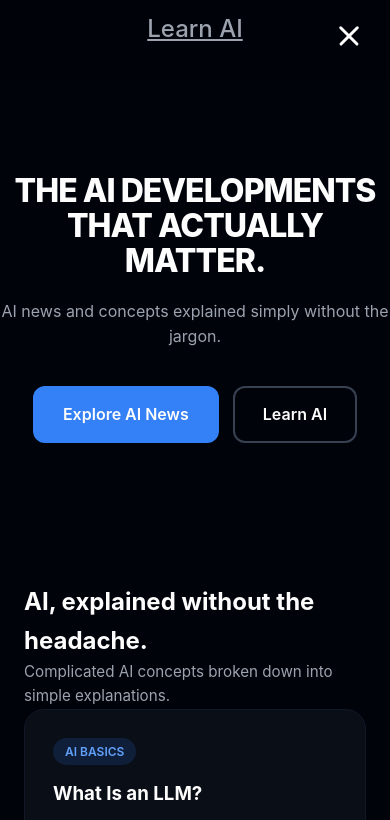
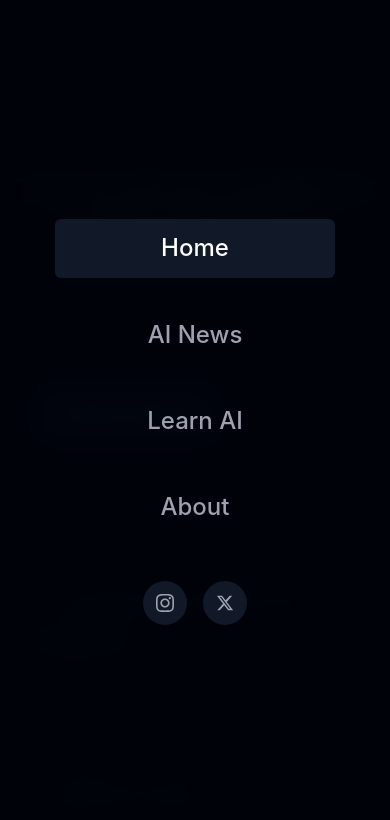
Before and after one commit to axinity-systems/overviewbrief, a plain HTML site: page public/index.html in a window 390 px wide. Both pictures are taken after a click on the button "Toggle navigation menu". Shown: the top 820 px of the page. Drawn offline with Linux system fonts and the light colour scheme.

Commit message:
fixed menu of index.html

```diff
--- a/public/index.html
+++ b/public/index.html
@@ -37,9 +37,9 @@
     </script>
 
     <style>
-        /* ======================================================================
-           CRITICAL FIX - Paste this into your style.css (replace the old mobile rules)
-           ====================================================================== */
+        /* ================================
+           RESET & BASE
+        ================================ */
         :root {
             --color-bg: #01030A;
             --color-text: #FDFDFD;
@@ -74,6 +74,7 @@
         }
         body.nav-open {
             overflow: hidden;
+            /* Locks background scroll */;
         }
 
         .container {
@@ -82,7 +83,9 @@
             padding: 0 24px;
         }
 
-        /* --- Header & Nav --- */
+        /* ================================
+           HEADER & DESKTOP NAV
+        ================================ */
         .site-header {
             position: sticky;
             top: 0;
@@ -105,7 +108,9 @@
             height: 32px;
             width: auto;
         }
-        .nav-list {
+
+        /* Desktop links */
+        .nav-list-desktop {
             display: flex;
             list-style: none;
             gap: 4px;
@@ -119,6 +124,7 @@
             font-weight: 500;
             transition: color 0.2s, background-color 0.2s;
             white-space: nowrap;
+            text-decoration: none;
         }
         .nav-link:hover,
         .nav-link.active {
@@ -151,7 +157,9 @@
             height: 18px;
         }
 
-        /* --- Mobile Toggle (Hamburger) --- */
+        /* ================================
+           MOBILE TOGGLE (Hamburger)
+        ================================ */
         .mobile-nav-toggle {
             display: none;
             flex-direction: column;
@@ -161,7 +169,7 @@
             cursor: pointer;
             padding: 10px 8px;
             z-index: 1000;
-            /* Keeps the button above the overlay */
+            /* Stays above the overlay */
             touch-action: manipulation;
             -webkit-tap-highlight-color: transparent;
         }
@@ -185,17 +193,10 @@
             transform: translateY(-7.5px) rotate(-45deg);
         }
 
-        /* --- Mobile Overlay (The actual menu) --- */
-        @media (max-width: 820px) {
-            .mobile-nav-toggle {
-                display: flex;
-            }
-            /* Hide desktop social on mobile */
-            .social-links {
-                display: none;
-            }
-
-            .nav-list {
+        /* ================================
+           MOBILE OVERLAY (Now outside the header!)
+        ================================ */
+        .mobile-overlay {
             position: fixed;
             top: 0;
             left: 0;
@@ -204,42 +205,50 @@
             background-color: rgba(1, 3, 10, 0.98);
             backdrop-filter: blur(16px);
             -webkit-backdrop-filter: blur(16px);
+            display: flex;
             flex-direction: column;
             justify-content: center;
             align-items: center;
             gap: 28px;
-                padding: 40px 24px;
             z-index: 999;
-                /* Below the toggle button */
+            /* Below the toggle button, above everything else */
             transform: translateX(100%);
             transition: transform 0.35s cubic-bezier(0.4, 0, 0.2, 1);
             pointer-events: none;
             /* Prevents clicks when hidden */
             overflow-y: auto;
+            padding: 40px 24px;
         }
-            .nav-list.is-open {
+        .mobile-overlay.is-open {
             transform: translateX(0);
             pointer-events: auto;
-                /* Allows clicks when visible */;
         }
-            .nav-link {
+
+        .mobile-overlay .nav-link {
             font-size: 1.5rem;
             padding: 10px 24px;
             white-space: normal;
             text-align: center;
             width: 100%;
             max-width: 280px;
+            color: var(--color-gray-400);
+            text-decoration: none;
+            border-radius: var(--radius-sm);
+            transition: color 0.2s, background-color 0.2s;
+        }
+        .mobile-overlay .nav-link:hover,
+        .mobile-overlay .nav-link.active {
+            color: var(--color-text);
+            background-color: var(--color-gray-800);
         }
 
-            /* Mobile social row inside the overlay */
-            .nav-list .mobile-social-row {
+        .mobile-overlay .mobile-social-row {
             display: flex;
             gap: 16px;
             margin-top: 16px;
             justify-content: center;
-                list-style: none;
         }
-            .nav-list .mobile-social-row .social-link {
+        .mobile-overlay .mobile-social-row .social-link {
             width: 44px;
             height: 44px;
             background-color: var(--color-gray-800);
@@ -249,13 +258,27 @@
             align-items: center;
             justify-content: center;
         }
-            .nav-list .mobile-social-row .social-link:hover {
+        .mobile-overlay .mobile-social-row .social-link:hover {
             background-color: var(--color-gray-700);
             color: var(--color-text);
         }
+
+        /* Hide desktop nav & social on mobile */
+        @media (max-width: 820px) {
+            .mobile-nav-toggle {
+                display: flex;
+            }
+            .nav-list-desktop {
+                display: none;
+            }
+            .social-links {
+                display: none;
+            }
         }
 
-        /* --- Rest of your UI (Hero, Cards, etc) --- */
+        /* ================================
+           REST OF YOUR UI (Hero, Cards, etc)
+        ================================ */
         .hero {
             padding: 100px 0 80px;
             text-align: center;
@@ -453,6 +476,7 @@
         .footer-column a {
             color: var(--color-gray-500);
             font-size: 0.9rem;
+            text-decoration: none;
         }
         .footer-column a:hover {
             color: var(--color-text);
@@ -511,6 +535,9 @@
 <body>
     <a href="#main-content" class="skip-link">Skip to main content</a>
 
+    <!-- ============================================================
+    HEADER (Sticky)
+    ============================================================ -->
     <header class="site-header">
         <nav class="primary-nav" aria-label="Primary navigation">
             <div class="nav-container">
@@ -519,29 +546,19 @@
                     <img src="images/logo.png" alt="OverviewBrief Logo" class="logo" width="180" height="36" />
                 </a>
 
-                <!-- MOBILE TOGGLE BUTTON (Highest Z-Index) -->
-                <button class="mobile-nav-toggle" aria-expanded="false" aria-controls="primary-nav-list" aria-label="Toggle navigation menu">
+                <!-- MOBILE TOGGLE BUTTON -->
+                <button class="mobile-nav-toggle" aria-expanded="false" aria-controls="mobile-overlay" aria-label="Toggle navigation menu">
                     <span class="hamburger-line"></span>
                     <span class="hamburger-line"></span>
                     <span class="hamburger-line"></span>
                 </button>
 
-                <!-- MAIN NAV LIST (Overlay) -->
-                <ul id="primary-nav-list" class="nav-list">
+                <!-- DESKTOP NAV LIST -->
+                <ul class="nav-list-desktop">
                     <li><a href="index.html" class="nav-link active">Home</a></li>
                     <li><a href="news.html" class="nav-link">AI News</a></li>
                     <li><a href="learn.html" class="nav-link">Learn AI</a></li>
                     <li><a href="about.html" class="nav-link">About</a></li>
-
-                    <!-- Mobile Social Row -->
-                    <li class="mobile-social-row">
-                        <a href="https://www.instagram.com/overviewbrief.ai/" class="social-link" target="_blank" rel="noopener noreferrer" aria-label="OverviewBrief on Instagram">
-                            <svg class="social-icon" viewBox="0 0 24 24" width="20" height="20" fill="currentColor"><path d="M12 2.163c3.204 0 3.584.012 4.85.07 3.252.148 4.771 1.691 4.919 4.919.058 1.265.069 1.645.069 4.849 0 3.205-.012 3.584-.069 4.849-.149 3.225-1.664 4.771-4.919 4.919-1.266.058-1.644.07-4.85.07-3.204 0-3.584-.012-4.849-.07-3.26-.149-4.771-1.699-4.919-4.92-.058-1.265-.07-1.644-.07-4.849 0-3.204.013-3.583.07-4.849.149-3.227 1.664-4.771 4.919-4.919 1.266-.057 1.645-.069 4.849-.069zm0-2.163c-3.259 0-3.667.014-4.947.072-4.358.2-6.78 2.618-6.98 6.98-.059 1.281-.073 1.689-.073 4.948 0 3.259.014 3.668.072 4.948.2 4.358 2.618 6.78 6.98 6.98 1.281.058 1.689.072 4.948.072 3.259 0 3.668-.014 4.948-.072 4.354-.2 6.782-2.618 6.979-6.98.059-1.28.073-1.689.073-4.948 0-3.259-.014-3.667-.072-4.947-.196-4.354-2.617-6.78-6.979-6.98-1.281-.059-1.69-.073-4.949-.073zm0 5.838c-3.403 0-6.162 2.759-6.162 6.162s2.759 6.163 6.162 6.163 6.162-2.759 6.162-6.163c0-3.403-2.759-6.162-6.162-6.162zm0 10.162c-2.209 0-4-1.79-4-4 0-2.209 1.791-4 4-4s4 1.791 4 4c0 2.21-1.791 4-4 4zm6.406-11.845c-.796 0-1.441.645-1.441 1.44s.645 1.44 1.441 1.44c.795 0 1.439-.645 1.439-1.44s-.644-1.44-1.439-1.44z"/></svg>
-                        </a>
-                        <a href="https://twitter.com/overviewbrief" class="social-link" target="_blank" rel="noopener noreferrer" aria-label="OverviewBrief on X">
-                            <svg class="social-icon" viewBox="0 0 24 24" width="20" height="20" fill="currentColor"><path d="M18.244 2.25h3.308l-7.227 8.26 8.502 11.24H16.17l-5.214-6.817L4.99 21.75H1.68l7.73-8.835L1.254 2.25H8.08l4.713 6.231zm-1.161 17.52h1.833L7.084 4.126H5.117z"/></svg>
-                        </a>
-                    </li>
                 </ul>
 
                 <!-- DESKTOP SOCIAL -->
@@ -558,6 +575,28 @@
         </nav>
     </header>
 
+    <!-- ============================================================
+    MOBILE OVERLAY (Moved OUTSIDE the header!)
+    ============================================================ -->
+    <div id="mobile-overlay" class="mobile-overlay" aria-hidden="true">
+        <a href="index.html" class="nav-link active">Home</a>
+        <a href="news.html" class="nav-link">AI News</a>
+        <a href="learn.html" class="nav-link">Learn AI</a>
+        <a href="about.html" class="nav-link">About</a>
+
+        <div class="mobile-social-row">
+            <a href="https://www.instagram.com/overviewbrief.ai/" class="social-link" target="_blank" rel="noopener noreferrer" aria-label="OverviewBrief on Instagram">
+                <svg class="social-icon" viewBox="0 0 24 24" width="20" height="20" fill="currentColor"><path d="M12 2.163c3.204 0 3.584.012 4.85.07 3.252.148 4.771 1.691 4.919 4.919.058 1.265.069 1.645.069 4.849 0 3.205-.012 3.584-.069 4.849-.149 3.225-1.664 4.771-4.919 4.919-1.266.058-1.644.07-4.85.07-3.204 0-3.584-.012-4.849-.07-3.26-.149-4.771-1.699-4.919-4.92-.058-1.265-.07-1.644-.07-4.849 0-3.204.013-3.583.07-4.849.149-3.227 1.664-4.771 4.919-4.919 1.266-.057 1.645-.069 4.849-.069zm0-2.163c-3.259 0-3.667.014-4.947.072-4.358.2-6.78 2.618-6.98 6.98-.059 1.281-.073 1.689-.073 4.948 0 3.259.014 3.668.072 4.948.2 4.358 2.618 6.78 6.98 6.98 1.281.058 1.689.072 4.948.072 3.259 0 3.668-.014 4.948-.072 4.354-.2 6.782-2.618 6.979-6.98.059-1.28.073-1.689.073-4.948 0-3.259-.014-3.667-.072-4.947-.196-4.354-2.617-6.78-6.979-6.98-1.281-.059-1.69-.073-4.949-.073zm0 5.838c-3.403 0-6.162 2.759-6.162 6.162s2.759 6.163 6.162 6.163 6.162-2.759 6.162-6.163c0-3.403-2.759-6.162-6.162-6.162zm0 10.162c-2.209 0-4-1.79-4-4 0-2.209 1.791-4 4-4s4 1.791 4 4c0 2.21-1.791 4-4 4zm6.406-11.845c-.796 0-1.441.645-1.441 1.44s.645 1.44 1.441 1.44c.795 0 1.439-.645 1.439-1.44s-.644-1.44-1.439-1.44z"/></svg>
+            </a>
+            <a href="https://twitter.com/overviewbrief" class="social-link" target="_blank" rel="noopener noreferrer" aria-label="OverviewBrief on X">
+                <svg class="social-icon" viewBox="0 0 24 24" width="20" height="20" fill="currentColor"><path d="M18.244 2.25h3.308l-7.227 8.26 8.502 11.24H16.17l-5.214-6.817L4.99 21.75H1.68l7.73-8.835L1.254 2.25H8.08l4.713 6.231zm-1.161 17.52h1.833L7.084 4.126H5.117z"/></svg>
+            </a>
+        </div>
+    </div>
+
+    <!-- ============================================================
+    MAIN CONTENT
+    ============================================================ -->
     <main id="main-content">
         <section class="hero">
             <div class="hero-container">
@@ -672,70 +711,70 @@
         </div>
     </footer>
 
-    <!-- ======================================================================
-    CRITICAL FIX - Paste this into your main.js (replace the old function)
-    ====================================================================== -->
+    <!-- ============================================================
+    JAVASCRIPT (Works perfectly with the new overlay)
+    ============================================================ -->
     <script>
         (function() {
             'use strict';
 
             const toggle = document.querySelector('.mobile-nav-toggle');
-            const navList = document.getElementById('primary-nav-list');
+            const overlay = document.getElementById('mobile-overlay');
             const body = document.body;
 
-            // If these elements don't exist, exit
-            if (!toggle || !navList) return;
+            if (!toggle || !overlay) return;
 
             function openMenu() {
-                navList.classList.add('is-open');
+                overlay.classList.add('is-open');
                 toggle.setAttribute('aria-expanded', 'true');
+                overlay.setAttribute('aria-hidden', 'false');
                 body.classList.add('nav-open');
             }
 
             function closeMenu() {
-                navList.classList.remove('is-open');
+                overlay.classList.remove('is-open');
                 toggle.setAttribute('aria-expanded', 'false');
+                overlay.setAttribute('aria-hidden', 'true');
                 body.classList.remove('nav-open');
             }
 
-            // 1. Toggle on button click (handles both mouse and touch perfectly)
+            // Toggle on button click
             toggle.addEventListener('click', function(e) {
-                e.stopPropagation(); // Prevent weird bubbling
-                if (navList.classList.contains('is-open')) {
+                e.stopPropagation();
+                if (overlay.classList.contains('is-open')) {
                     closeMenu();
                 } else {
                     openMenu();
                 }
             });
 
-            // 2. Close when a navigation link is clicked
-            const navLinks = navList.querySelectorAll('.nav-link');
+            // Close when a nav link inside the overlay is clicked
+            const navLinks = overlay.querySelectorAll('.nav-link');
             navLinks.forEach(function(link) {
                 link.addEventListener('click', closeMenu);
             });
 
-            // 3. Close when clicking on the overlay background (the dark area)
-            navList.addEventListener('click', function(e) {
-                // If the click is directly on the <ul> itself (not a child)
-                if (e.target === navList) {
+            // Close when clicking on the overlay background itself
+            overlay.addEventListener('click', function(e) {
+                if (e.target === overlay) {
                     closeMenu();
                 }
             });
 
-            // 4. Close on Escape key
+            // Close on Escape key
             document.addEventListener('keydown', function(e) {
-                if (e.key === 'Escape' && navList.classList.contains('is-open')) {
+                if (e.key === 'Escape' && overlay.classList.contains('is-open')) {
                     closeMenu();
-                    toggle.focus(); // Return focus to the hamburger
+                    toggle.focus();
                 }
             });
 
-            // 5. Auto-close if window resizes above mobile breakpoint
+            // Auto-close on resize above 820px
             let resizeTimer;
             window.addEventListener('resize', function() {
                 clearTimeout(resizeTimer);
                 resizeTimer = setTimeout(function() {
-                    if (window.innerWidth > 820 && navList.classList.contains('is-open')) {
+                    if (window.innerWidth > 820 && overlay.classList.contains('is-open')) {
                         closeMenu();
                     }
                 }, 150);
```
Lines whose indentation alone changed are shown as unchanged.
